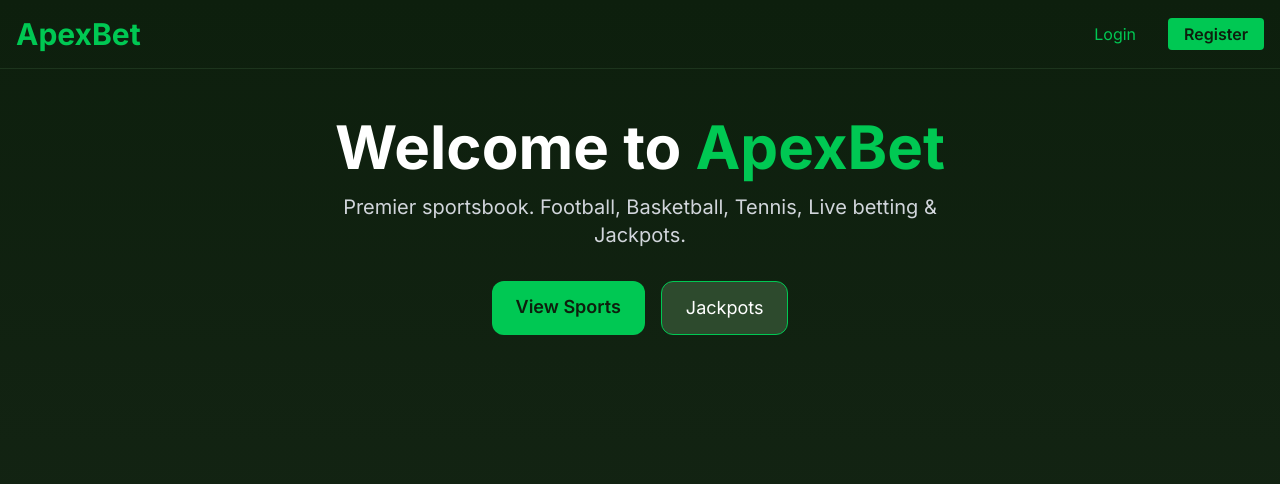
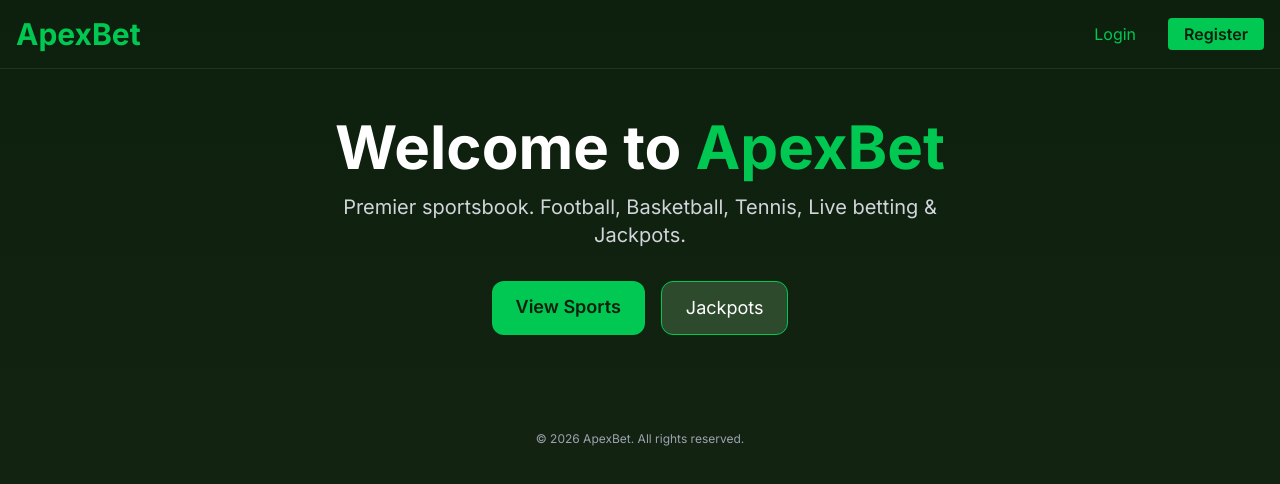
Before and after one commit to jamiljuma2/ApexBet, a Next.js app: page / in a window 1280 px wide. Shown: the top 484 px of the page. Built offline with nearby package versions, Linux system fonts and the light colour scheme.

Commit message:
feat(ui): add copyright note to footer

```diff
--- a/src/app/page.tsx
+++ b/src/app/page.tsx
@@ -60,6 +60,9 @@ export default function HomePage() {
           </Link>
         </motion.div>
       </section>
+    <footer className="w-full py-4 mt-8 text-center text-xs text-gray-400 bg-transparent">
+      &copy; {new Date().getFullYear()} ApexBet. All rights reserved.
+    </footer>
     </main>
   );
 }
```
